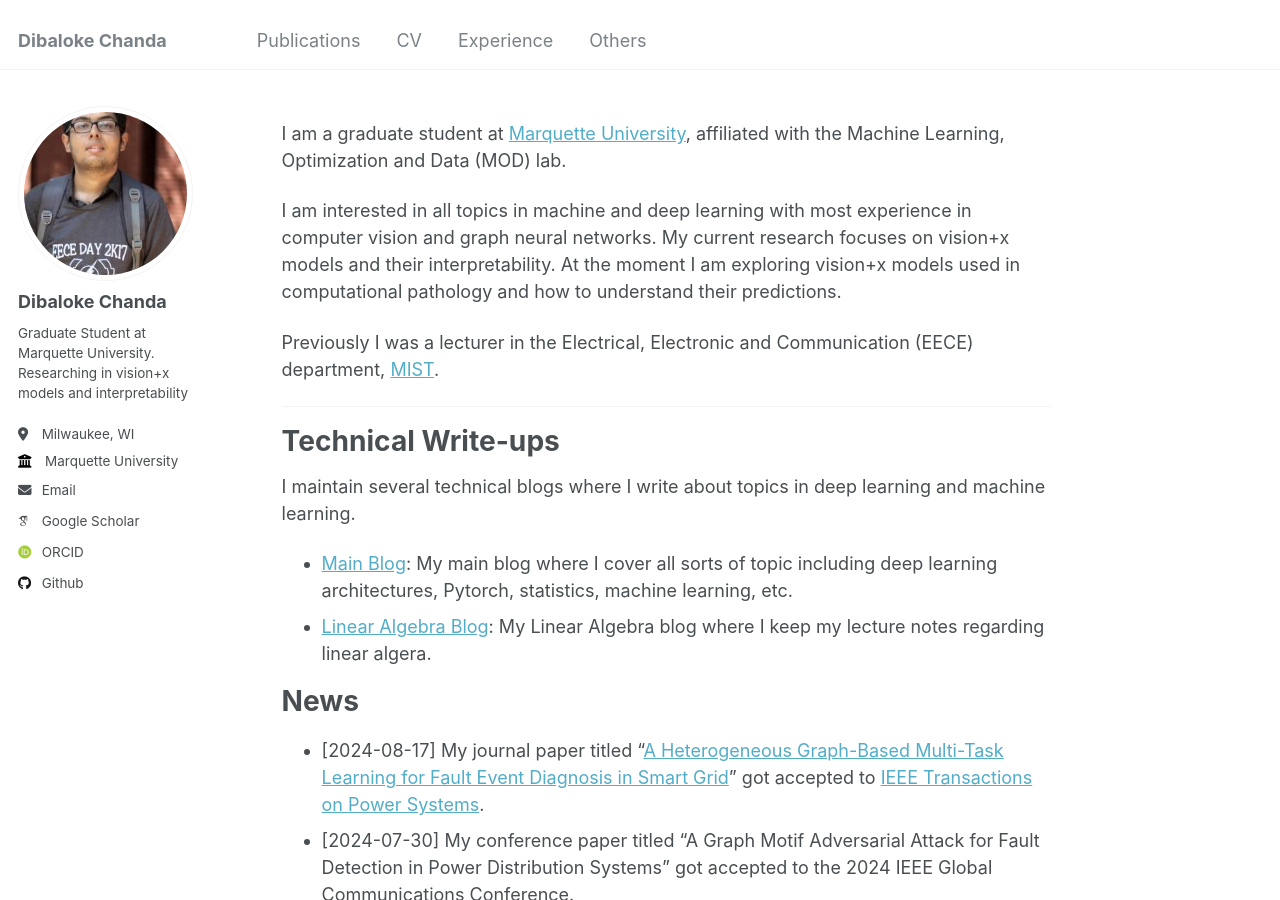
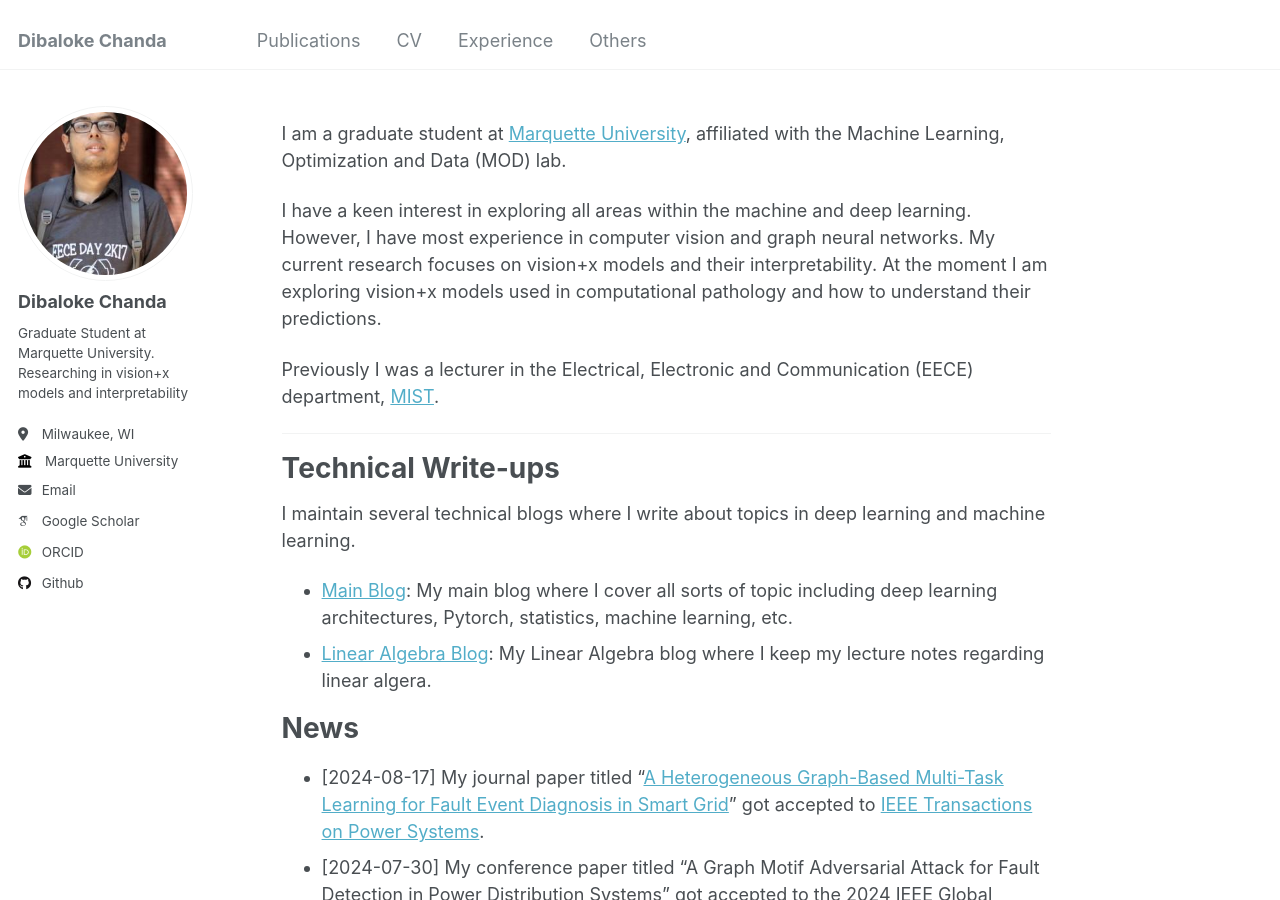
Before and after one commit to dibaloke/dibaloke.github.io, a Jekyll site: the page built from _pages/about.md, in a window 1280 px wide and 900 px high. Built offline with Jekyll 4.4.1, drawn with Linux system fonts in a browser that asks for light colours; some web fonts are replaced.

Commit message:
Update about.md

```diff
--- a/_pages/about.md
+++ b/_pages/about.md
@@ -9,7 +9,7 @@ redirect_from:
 
 I am a graduate student at [Marquette University](https://www.marquette.edu/), affiliated with the Machine Learning, Optimization and Data (MOD) lab.
 
-I am interested in all topics in machine and deep learning with most experience in computer vision and graph neural networks. My current research focuses on vision+x models and their interpretability. At the moment I am exploring vision+x models used in computational pathology and how to understand their predictions.
+I have a keen interest in exploring all areas within the machine and deep learning. However, I have most experience in computer vision and graph neural networks. My current research focuses on vision+x models and their interpretability. At the moment I am exploring vision+x models used in computational pathology and how to understand their predictions.
 
 Previously I was a lecturer in the Electrical, Electronic and Communication (EECE) department, [MIST](https://mist.ac.bd/).
 
```
